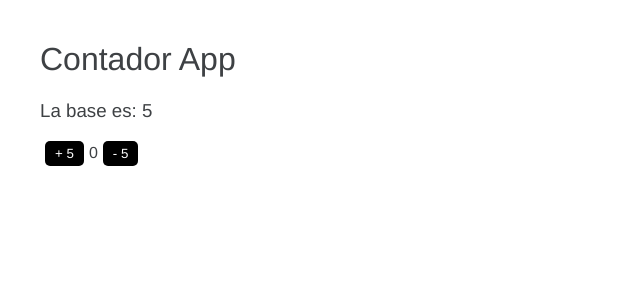
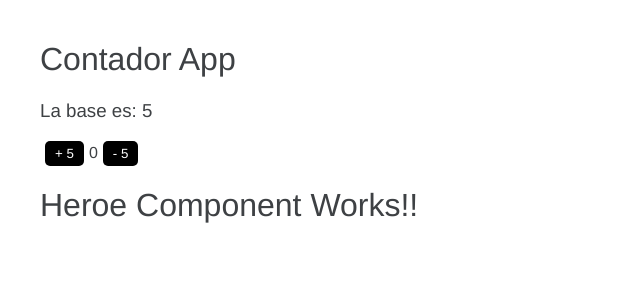
Before and after one commit to salvadorignacio/basesAngular, an Angular app: page / in a window 1280 px wide. Shown: the top 300 px of the page, without its empty margins (0-640 px from the left). Built offline with nearby package versions, Linux system fonts and the light colour scheme.

Commit message:
Crea Componente Heroe

```diff
--- a/src/app/app.component.html
+++ b/src/app/app.component.html
@@ -1 +1,2 @@
 <app-contador></app-contador>
+<app-heroe></app-heroe>
--- a/src/app/app.module.ts
+++ b/src/app/app.module.ts
@@ -2,12 +2,14 @@ import { NgModule } from '@angular/core';
 import { BrowserModule } from '@angular/platform-browser';
 
 import { AppComponent } from './app.component';
-import { ContadorComponent } from './contador.component';
+import { ContadorComponent } from './contador/contador.component';
+import { HeroeComponent } from './heroes/heroe/heroe.component';
 
 @NgModule({
   declarations: [
     AppComponent,
-    ContadorComponent
+    ContadorComponent,
+    HeroeComponent
   ],
   imports: [
     BrowserModule
--- /dev/null
+++ b/src/app/heroes/heroe/heroe.component.html
@@ -0,0 +1 @@
+<h1>Heroe Component Works!!</h1>
```
Also changed, not shown: src/app/heroes/heroe/heroe.component.ts (added, +12 -0 lines), src/app/contador/contador.component.ts (renamed from src/app/contador.component.ts).
